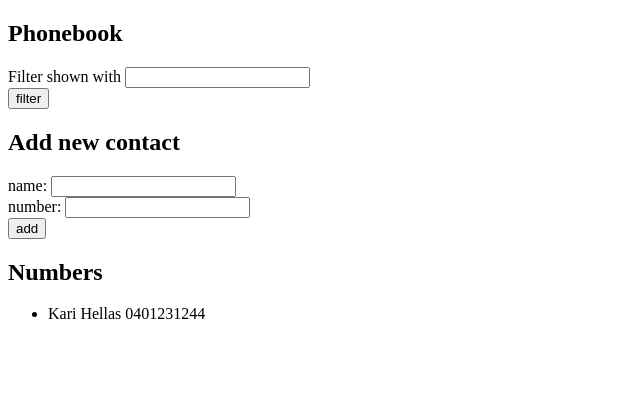
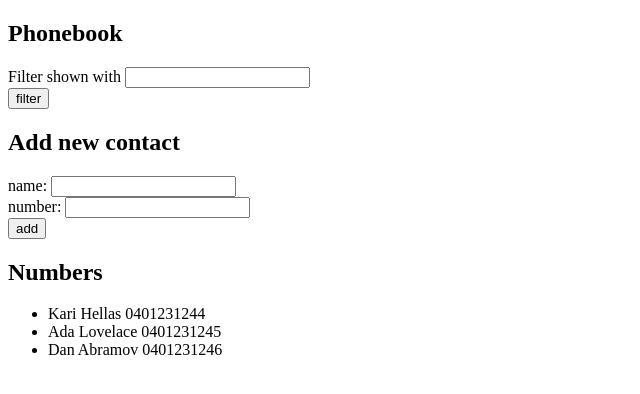
Before and after one commit to ennilehtinen/fullstackopen22, a React (Create React App) app in the folder osa2/puhelinluettelo/: page / in a window 1280 px wide. Shown: the top 394 px of the page, without its empty margins (0-640 px from the left). Built offline with nearby package versions, Linux system fonts and the light colour scheme.

Commit message:
puhelinluettelo 2.9 lis. ihmisiä

```diff
--- a/osa2/puhelinluettelo/src/index.js
+++ b/osa2/puhelinluettelo/src/index.js
@@ -8,6 +8,16 @@ const persons = [
     id: 1,
     name: 'Kari Hellas',
     number: '0401231244',
+  },
+  {
+    id: 2,
+    name: 'Ada Lovelace',
+    number: '0401231245',
+  },
+  {
+    id: 3,
+    name: 'Dan Abramov',
+    number: '0401231246',
   }
 ]
 
```
